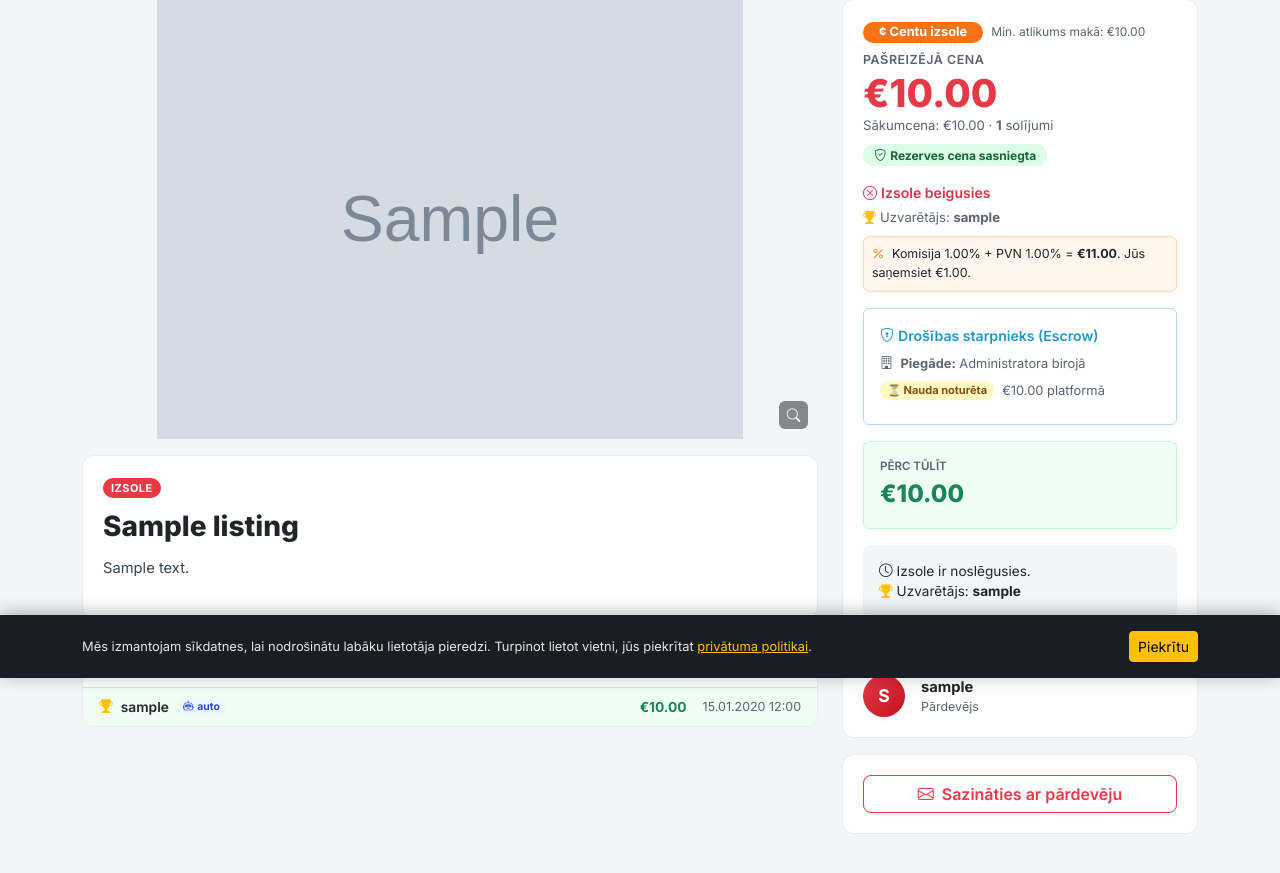
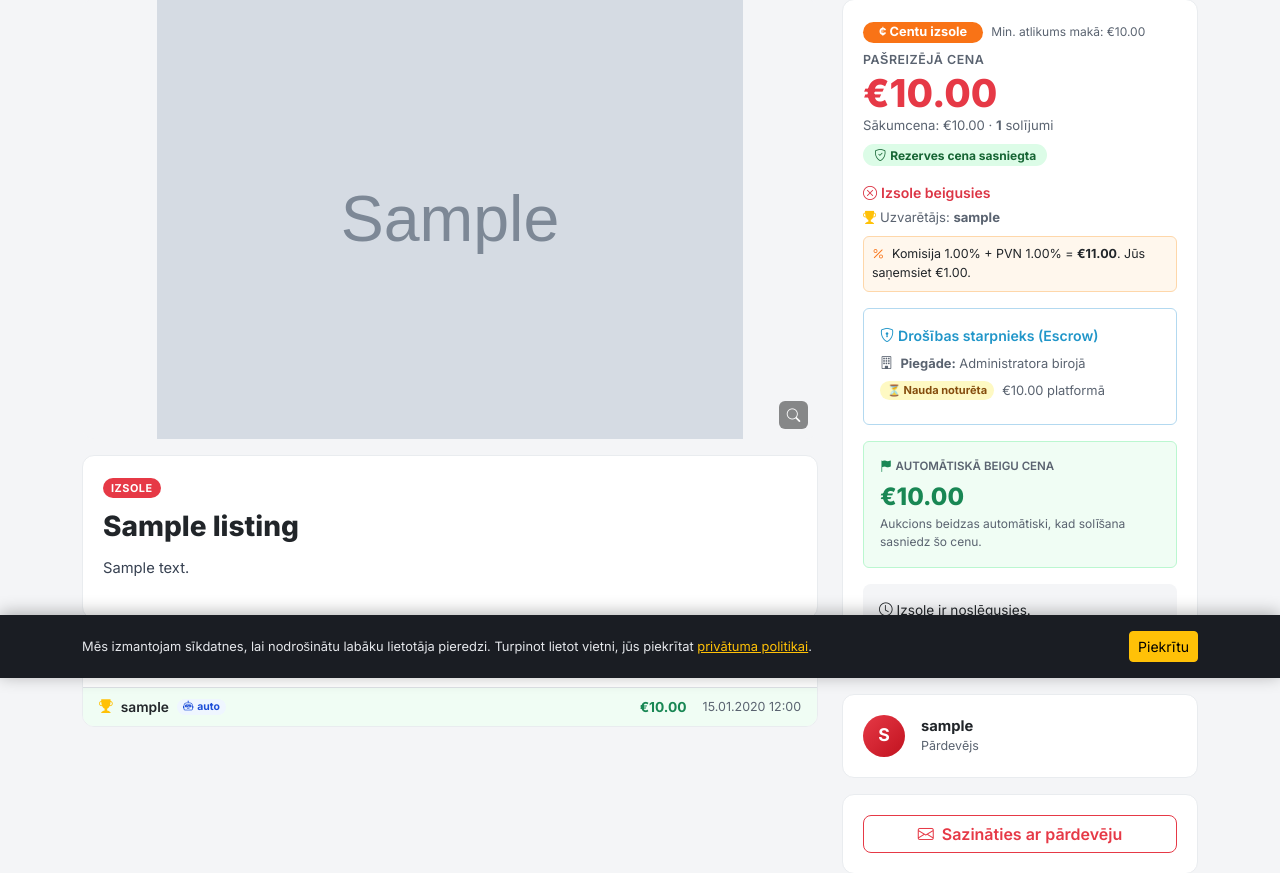
Before and after one commit to VCPSIA/eizsole.lv, a Django app: page /izsoles/1/ in a window 1280 px wide. Shown: the part 122-995 px from the top of the page. Run offline with Django 5.2, Linux system fonts and the light colour scheme; tables that the repository leaves empty hold one stand-in row (values such as "Sample post"); grey boxes marked "Sample" are stand-in pictures.

Commit message:
fix: cent auction - no buy-now button, auto-end when bid reaches threshold via incremental bidding

```diff
--- a/auctions/views.py
+++ b/auctions/views.py
@@ -365,6 +365,10 @@ def buy_now(request, pk):
         messages.error(request, 'Šai izsolei nav pieejama "Pērc tūlīt" opcija.')
         return redirect('auction_detail', pk=pk)
 
+    if auction.is_cent_auction:
+        messages.error(request, 'Centu izsolē nevar pirkt tieši — cena jāsasniedz pakāpeniski solot.')
+        return redirect('auction_detail', pk=pk)
+
     if not auction.is_active():
         messages.error(request, 'Izsole ir beigusies.')
         return redirect('auction_detail', pk=pk)
--- a/templates/auctions/detail.html
+++ b/templates/auctions/detail.html
@@ -422,6 +422,17 @@
             {% endif %}
 
             {% if auction.buy_now_price %}
+            {% if auction.is_cent_auction %}
+            {# Centu izsolē — tikai informācija; cena sasniedzama tikai solot pa centiem #}
+            <div class="mb-3 p-3 rounded" style="background:#f0fdf4;border:1.5px solid #bbf7d0">
+                <div class="text-muted" style="font-size:.72rem;font-weight:600;text-transform:uppercase;margin-bottom:.2rem">
+                    <i class="bi bi-flag-fill me-1 text-success"></i>Automātiskā beigu cena
+                </div>
+                <div class="fw-800 text-success" style="font-size:1.5rem;font-weight:800">€{{ auction.buy_now_price }}</div>
+                <div class="text-muted" style="font-size:.75rem">Aukcions beidzas automātiski, kad solīšana sasniedz šo cenu.</div>
+            </div>
+            {% else %}
+            {# Parasta izsole — Pērc tūlīt poga #}
             <div class="mb-3 p-3 rounded" style="background:#f0fdf4;border:1.5px solid #bbf7d0">
                 <div class="d-flex justify-content-between align-items-center">
                     <div>
@@ -435,6 +446,7 @@
                     {% endif %}
                 </div>
             </div>
+            {% endif %}
             {% endif %}
 
             {% if auction.is_active %}
--- a/templates/listings/create.html
+++ b/templates/listings/create.html
@@ -582,10 +582,10 @@
                             <div class="form-text">Prece tiek atdota, ja šī summa sasniegta. Aukcions turpinās arī zem šīs summas.</div>
                         </div>
                         <div class="col-md-6">
-                            <label class="form-label fw-semibold">Ātrās izbeigšanas cena (€)</label>
+                            <label class="form-label fw-semibold">Automātiskā beigu cena (€)</label>
                             <input type="number" name="cent_buy_now_price" id="cent_buy_now_price"
                                    class="form-control" step="0.01" min="0.01" placeholder="50.00">
-                            <div class="form-text">Aukcions beidzas pirms termiņa, ja šī summa sasniegta. Nav obligāts.</div>
+                            <div class="form-text">Aukcions beidzas automātiski, kad solīšana <strong>pakāpeniski sasniedz</strong> šo cenu. Nav obligāts.</div>
                         </div>
                         <div class="col-md-6">
                             <label class="form-label fw-semibold">Izsole beidzas <span style="color:#f97316">*</span></label>
```
